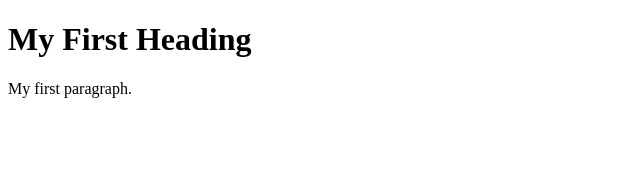
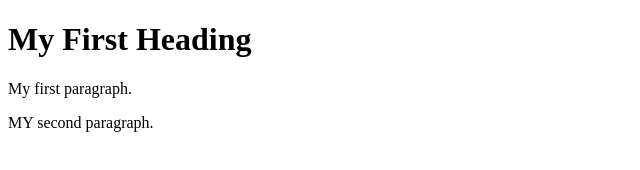
Before and after one commit to 786mkavitha/assginment--0, a plain HTML site: page index.html in a window 1280 px wide. Shown: the whole page, without its empty margins (0-640 px from the left). Drawn offline with Linux system fonts and the light colour scheme.

Commit message:
new modifed file

```diff
--- a/index.html
+++ b/index.html
@@ -5,6 +5,7 @@
 <h1>My First Heading</h1>
 
 <p>My first paragraph.</p>
+<p> MY second paragraph.</p>
 
 </body>
 </html>
```
